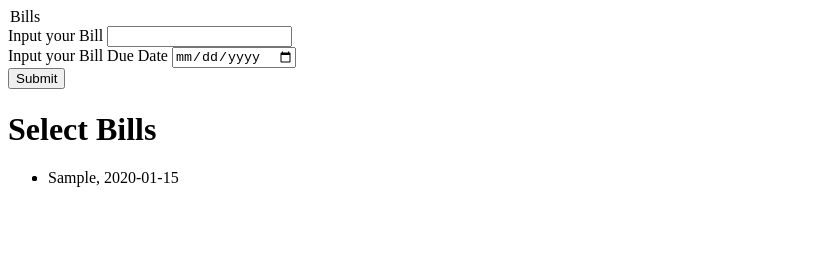
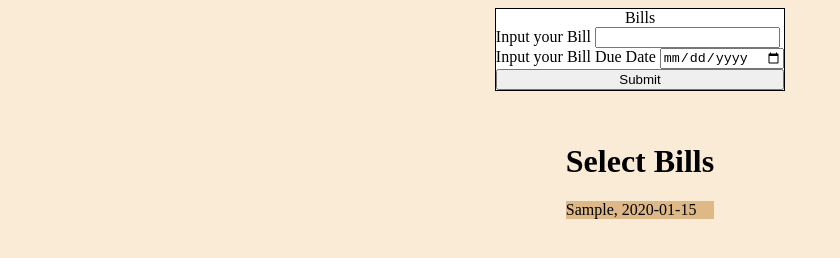
Before and after one commit to Dogallow/Bill-Reminder, a plain HTML site: page index.html in a window 1280 px wide. Both pictures are taken after typing "Sample", "2020-01-15" into the empty fields and a click on the button "Submit". Shown: the whole page, without its empty margins (0-840 px from the left). Drawn offline with Linux system fonts and the light colour scheme.

Commit message:
Added Some styling, fixed listing functionality

```diff
--- a/app.js
+++ b/app.js
@@ -7,16 +7,22 @@ let listedBills = document.getElementById('bill-list')
 let billList= []
 
 submitButton.addEventListener('click',(e)=>{
-e.preventDefault()
-billList.push({billName: billName.value, billDate: billDate.value})
-console.log(billList)
-billList.forEach((bill)=>{
-    let li = document.createElement('li')
-    console.lo
-    li.innerHTML="<li>"+bill.billName+", "+ bill.billDate+"</li>"
-    listedBills.appendChild(li)
-    billName.value= ""
-    billDate.value= ""
+    e.preventDefault()
+    billList.push({billName: billName.value, billDate: billDate.value})
+    console.log(billList)
+
+return billList.map((bill,i)=>{
+        console.log(billList[billList.length-1].billName == bill.billName)
+        console.log(billList[billList.length-1])
+    if (billList[billList.length-1].billName == bill.billName){
+        let li = document.createElement('li');
+
+        li.innerHTML="<li>"+bill.billName+", "+ bill.billDate+"</li>";
+        listedBills.appendChild(li);
+
+    }
+
+    billName.value= "";
+    billDate.value= "";
 })
-
 })
--- a/index.html
+++ b/index.html
@@ -4,11 +4,13 @@
     <meta charset="UTF-8">
     <meta http-equiv="X-UA-Compatible" content="IE=edge">
     <meta name="viewport" content="width=device-width, initial-scale=1.0">
+
     <title>Bill Reminder</title>
+    <link rel="stylesheet" type="text/css" href="styles.css">
 </head>
 <body>
-    <form action="./index.html" method="post">
-        <legend>Bills</legend>
+    <form action="./index.html" method="post" >
+        <legend id="title">Bills</legend>
         <div>
             <label>Input your Bill</label>
             <input id="bill-name" type="text">
@@ -24,9 +26,7 @@
     </form>
     <div>
         <h1>Select Bills</h1>
-        <ul id="bill-list">
-
-        </ul>
+        <ul id="bill-list"></ul>
         <script src="./app.js"></script>
     </div>
 </body>
--- /dev/null
+++ b/styles.css
@@ -0,0 +1,39 @@
+body{
+    display: flex;
+    flex-direction: column;
+    justify-content: center;
+    align-items: center;
+    background-color: antiquewhite;
+}
+
+form{
+    margin-bottom:30px;
+    background-color: white;
+    border: 1px solid black;
+}
+form button{
+    width:100%;
+}
+form legend{
+    justify-content: center;
+    text-align: center;
+}
+
+#title{
+
+}
+
+h1 {
+    color: black;
+}
+
+ul{
+    margin: 0 auto;
+    padding: 0;
+}
+
+li{
+    list-style-type: none;
+    margin: 5px auto;
+    background-color: burlywood;
+}
```
